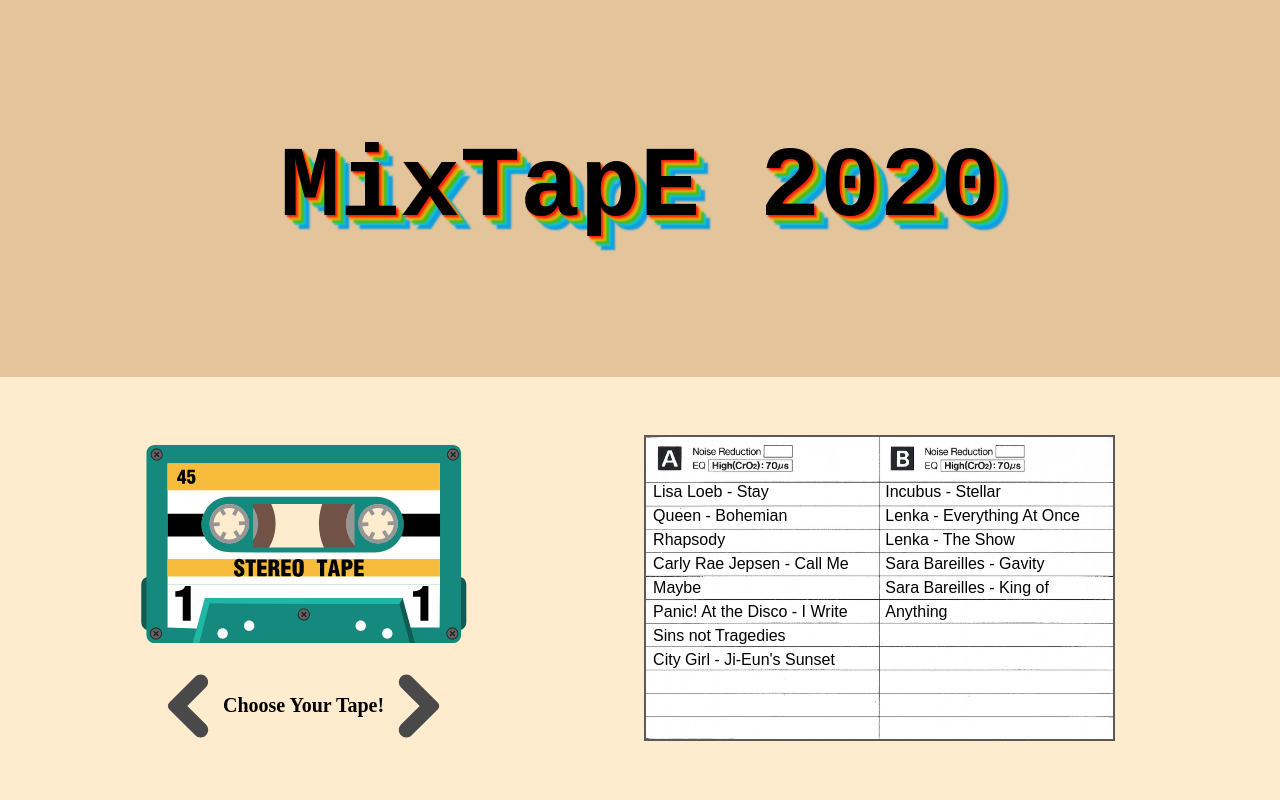
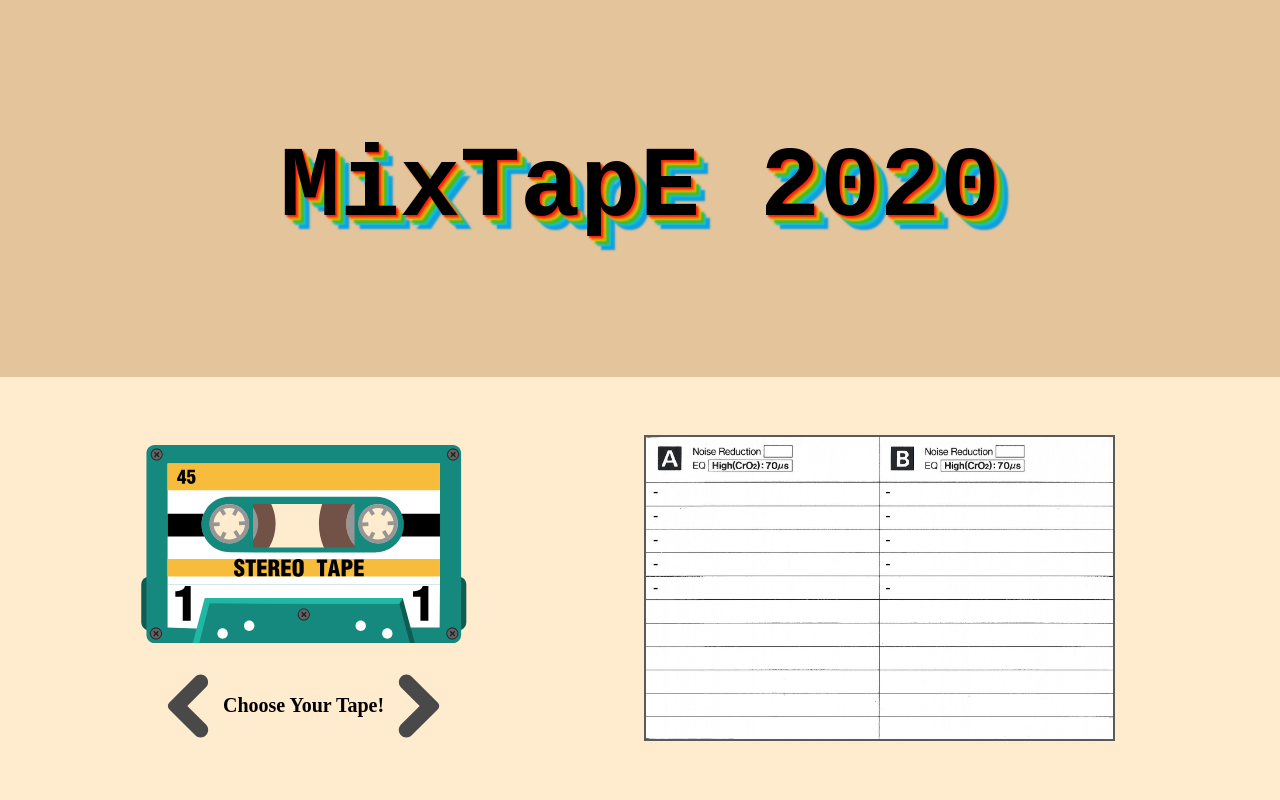
Before and after one commit to ClarkeMacArthur/clarke-macarthur-project-five, a React (Create React App) app: page / in a window 1280 px wide. Shown: the top 800 px of the page. Built offline with nearby package versions, Linux system fonts and the light colour scheme.

Commit message:
Solved a bug, Figured out how to get my songs and artists on the card. Error handling added. On to media Queries :headphones::notes::sparkles:

```diff
--- a/src/App.js
+++ b/src/App.js
@@ -23,12 +23,13 @@ class App extends Component {
       tapeName: "",
       artistName: "",
       songTitle: "",
-      song: [],
-      artist: [],
+      song: "",
+      artist: "",
       songArray: [],
       artistArray: [],
       updatedSongArray: [],
       updatedArtistArray: [],
+      count:0
     }
   }
 
@@ -44,7 +45,6 @@ class App extends Component {
 // Name Your Mix Event Handlers
 
   setNameValue = (e) => {
-    // console.log(e.target.value)
     this.setState({
       nameValue: e.target.value
     })
@@ -110,29 +110,69 @@ saveSongArtistValue = (e) => {
 
     this.setState({
       songArray: newSongArray,
-      song:results.data.track[0].strTrack
+      song:results.data.track[0].strTrack,
+      songTitle: ""
     })
+    console.log(this.state.songArray);
 
     const newArtistArray = [...this.state.artistArray, results.data.track[0].strArtist]
     // newArtistArray.push(results.data.track[0].strArtist)
 
     this.setState({
       artistArray: newArtistArray,
-      artist:results.data.track[0].strArtist
+      artist:results.data.track[0].strArtist,
+      artistName: "",
     })
     // after push save new song array into state
 
+  }).catch(() =>{
 
-  });
+    Swal.fire({
+      title: "Oops! We couldn't find that song!",
+      text: "Please try again",
+      icon: "error",
+      confirmButtonText: "Got it!",
+    })
+
+  })
 }
 
 
+// button to update props array passed to Playlist.js
+addToArray = (e) => {
+  if (this.state.artist === "" || this.state.song === "") {
+    Swal.fire({
+      title: "Nothing to add to mix!",
+      text: "Please Search for a Song",
+      icon: "error",
+      confirmButtonText: "Got it!",
+    })
+  } else  if (this.state.count < 10) {
+    this.setState({
+      updatedArtistArray: this.state.artistArray,
+      updatedSongArray: this.state.songArray,
+      count: this.state.count + 1,
+      song: "",
+      artist: ""
+    })
+  } else {
+    Swal.fire({
+      title: "Your Mix is Finished!",
+      text: "Would you like to play again? Clicking yes will refresh the page and clear all inputs.",
+      icon: 'question',
+      showCancelButton: true,
+      confirmButtonText: 'Yes',
+    }).then((result) => {
 
-addToArray = (e) => {
-  this.setState({
-    updatedArtistArray: [this.state.artistArray],
-    updatedSongArray: [this.state.songArray]
-  })
+      // If no, close modal
+      if (result.isDenied) {
+
+        // If yes, then refresh page and clear inputs
+      } else if (result.isConfirmed) {
+        document.location.reload();
+      }
+    })
+  }
 }
 
 
@@ -149,6 +189,7 @@ addToArray = (e) => {
             <div className="cassettePlaylist">
 
               < Cassettes mixName={this.state.tapeName} />
+
               < Playlist
               songTitles={this.state.updatedSongArray}
               songArtists={this.state.updatedArtistArray}
@@ -161,8 +202,7 @@ addToArray = (e) => {
               saveNameValue={this.saveNameValue}/>
             )}
 
-            {this.state.bandNameCapture !== "" &&
-              this.state.isActive === false && (
+            {this.state.isActive === false && (
                 < SongSearch
                 songArtist={this.state.artistName}
                 songValue={this.state.songTitle}
--- a/src/Playlist.js
+++ b/src/Playlist.js
@@ -2,23 +2,28 @@ import {Component} from 'react';
 import jcard from './Assets/jcard2.jpg'
 
 class Playlist extends Component {
+
     render() {
+
+        // console.log(this.props.songArtists[0]);
         return(
             <div className="playlist">
                 <div className="songListContainer">
+
                 <ul className="songList1">
-                    <li><p>Lisa Loeb - Stay</p></li>
-                    <li><p>Queen - Bohemian Rhapsody</p></li>
-                    <li><p>Carly Rae Jepsen - Call Me Maybe </p></li>
-                    <li><p>Panic! At the Disco - I Write Sins not Tragedies</p></li>
-                    <li><p>City Girl - Ji-Eun's Sunset</p></li>
+
+                    <li><p>{this.props.songArtists[0]} - {this.props.songTitles[0]}</p></li>
+                    <li><p>{this.props.songArtists[1]} - {this.props.songTitles[1]}</p></li>
+                    <li><p>{this.props.songArtists[2]} - {this.props.songTitles[2]}</p></li>
+                    <li><p>{this.props.songArtists[3]} - {this.props.songTitles[3]}</p></li>
+                    <li><p>{this.props.songArtists[4]} - {this.props.songTitles[4]}</p></li>
                 </ul>
-                    <ul className="songList2">
-                    <li><p>Incubus - Stellar</p></li>
-                    <li><p>Lenka - Everything At Once</p></li>
-                    <li><p>Lenka - The Show</p></li>
-                    <li><p>Sara Bareilles - Gavity</p></li>
-                    <li><p>Sara Bareilles - King of Anything</p></li>
+                <ul className="songList2">
+                    <li><p>{this.props.songArtists[5]} - {this.props.songTitles[5]}</p></li>
+                    <li><p>{this.props.songArtists[6]} - {this.props.songTitles[6]}</p></li>
+                    <li><p>{this.props.songArtists[7]} - {this.props.songTitles[7]}</p></li>
+                    <li><p>{this.props.songArtists[8]} - {this.props.songTitles[8]}</p></li>
+                    <li><p>{this.props.songArtists[9]} - {this.props.songTitles[9]}</p></li>
                 </ul>
                 </div>
 
```
Also changed, not shown: src/App.css (line endings or trailing spaces), 1 other file (tests, documents, lock files or other folders).
